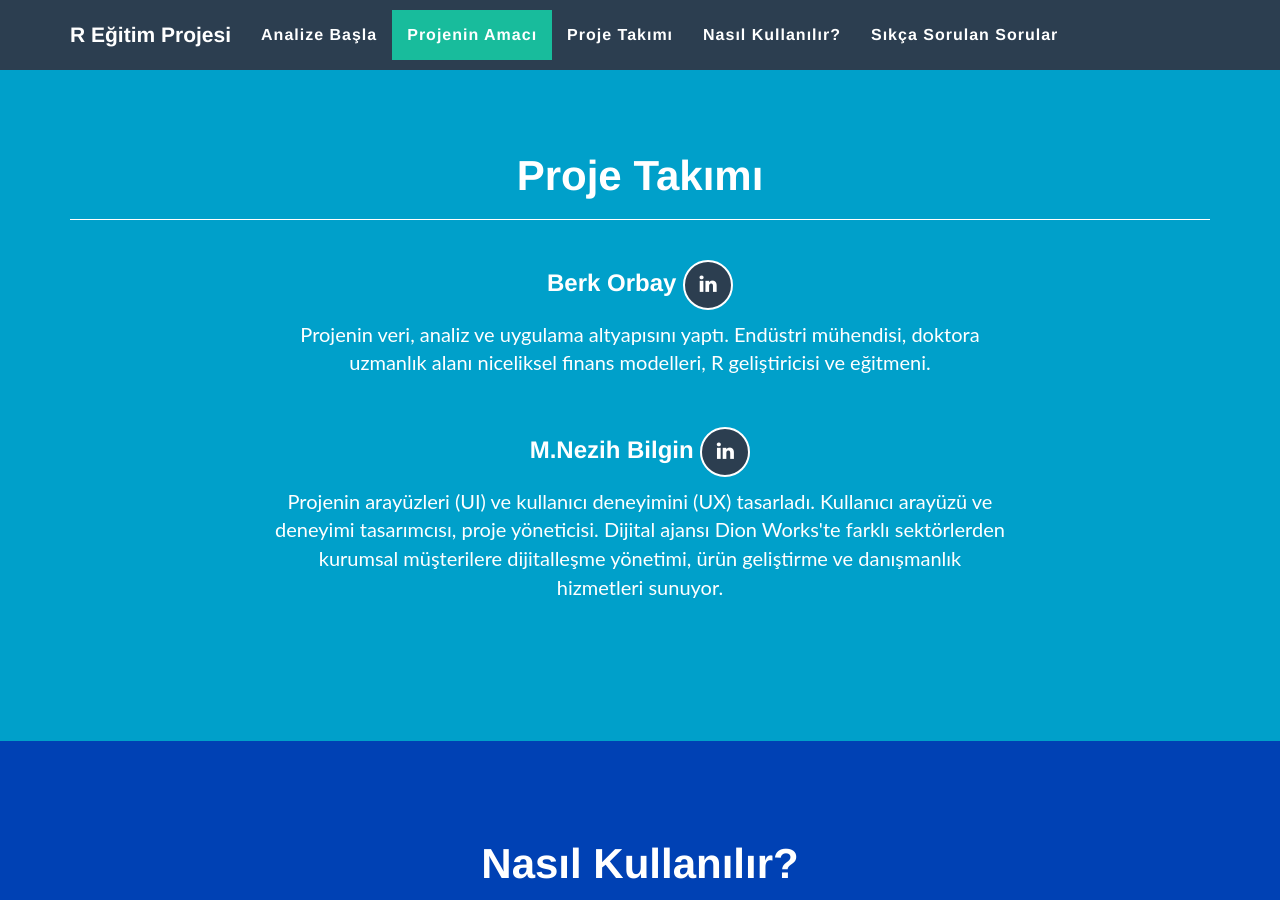
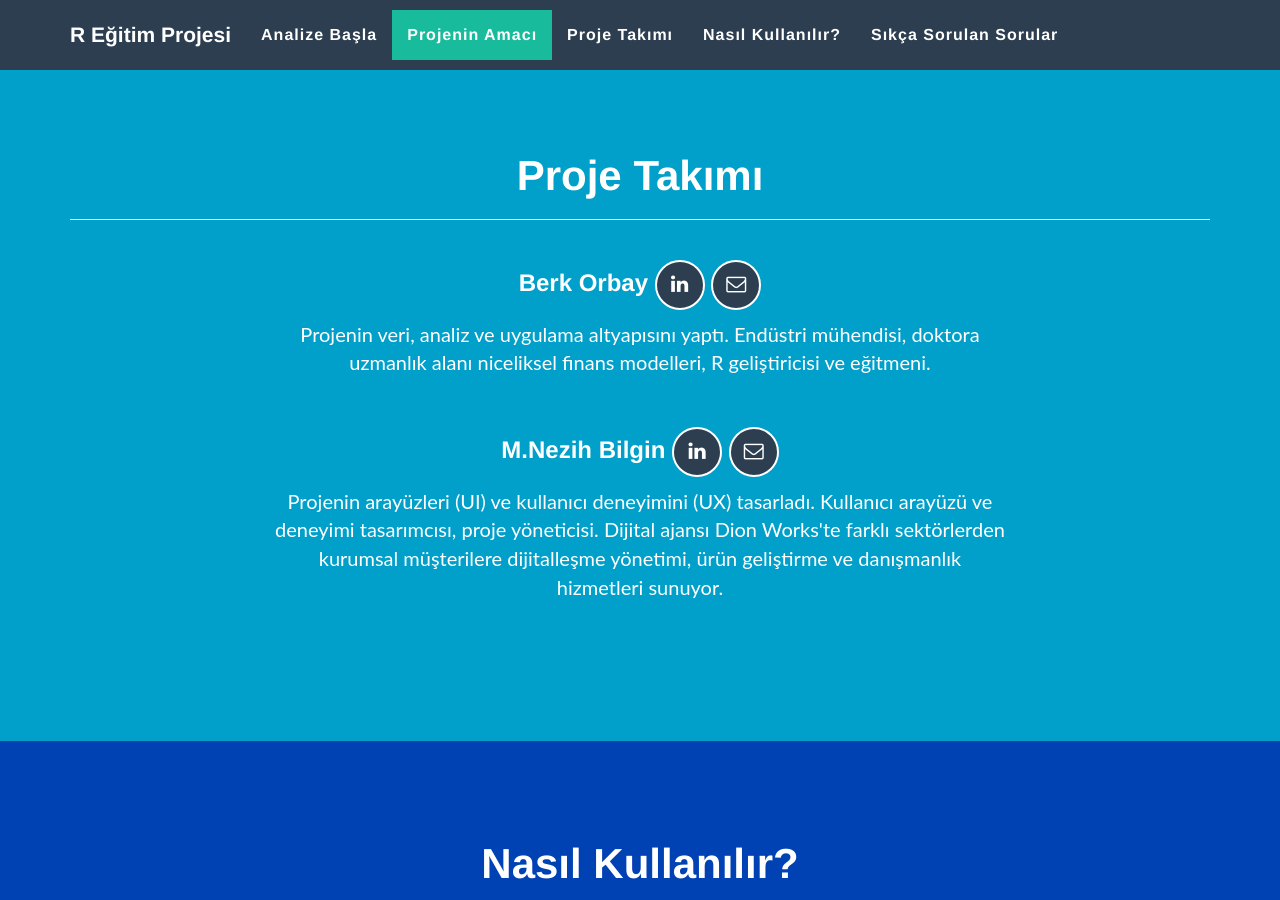
Before and after one commit to berkorbay/secimler, a Jekyll site: the page nisan16/index.html, which Jekyll copies as it is, in a window 1280 px wide and 900 px high, scrolled down 1314 px. Built offline with Jekyll 4.4.1, drawn with Linux system fonts in a browser that asks for light colours; nearby versions of some CDN libraries; some web fonts are replaced.

Commit message:
mail icons

```diff
--- a/nisan16/index.html
+++ b/nisan16/index.html
@@ -219,12 +219,12 @@
                     <h2>Proje Takımı</h2>
                        <hr class="star-fifth">
             			 <div class="col-lg-8 col-lg-offset-2">
-                    <h3 style="font-weight: 700;">Berk Orbay <a href="https://www.linkedin.com/in/berkorbay/" class="btn-social btn-primary"><span class="sr-only">LinkedIn</span><i class="fa fa-fw fa-linkedin"></i></a></h3>
+                    <h3 style="font-weight: 700;">Berk Orbay <a href="https://www.linkedin.com/in/berkorbay/" class="btn-social btn-primary"><span class="sr-only">Linkedin</span><i class="fa fa-fw fa-linkedin"></i></a> <a href="mailto:berk.orbay+nisan16@gmail.com" class="btn-social btn-primary"><span class="sr-only">Mail</span><i class="fa fa-fw fa-envelope-o"></i></a></h3>
 
                     	<p>Projenin veri, analiz ve uygulama altyapısını yaptı. Endüstri mühendisi, doktora uzmanlık alanı niceliksel finans modelleri, R geliştiricisi ve eğitmeni.</p>
                     </p>
                     <br>
-					<h3 style="font-weight: 700;">M.Nezih Bilgin <a href="https://www.linkedin.com/in/m-nezih-bilgin-b872b124/" class="btn-social btn-primary"><span class="sr-only">Linked In</span><i class="fa fa-fw fa-linkedin"></i></a>
+					<h3 style="font-weight: 700;">M.Nezih Bilgin <a href="https://www.linkedin.com/in/m-nezih-bilgin-b872b124/" class="btn-social btn-primary"><span class="sr-only">Linkedin</span><i class="fa fa-fw fa-linkedin"></i></a> <a href="mailto:nezihbil+nisan16@gmail.com" class="btn-social btn-primary"><span class="sr-only">Mail</span><i class="fa fa-fw fa-envelope-o"></i></a>
 					</h3>
 
                     	<p>Projenin arayüzleri (UI) ve kullanıcı deneyimini (UX) tasarladı. Kullanıcı arayüzü ve deneyimi tasarımcısı, proje yöneticisi. Dijital ajansı Dion Works'te farklı sektörlerden kurumsal müşterilere dijitalleşme yönetimi, ürün geliştirme ve danışmanlık hizmetleri sunuyor.</p>
```
